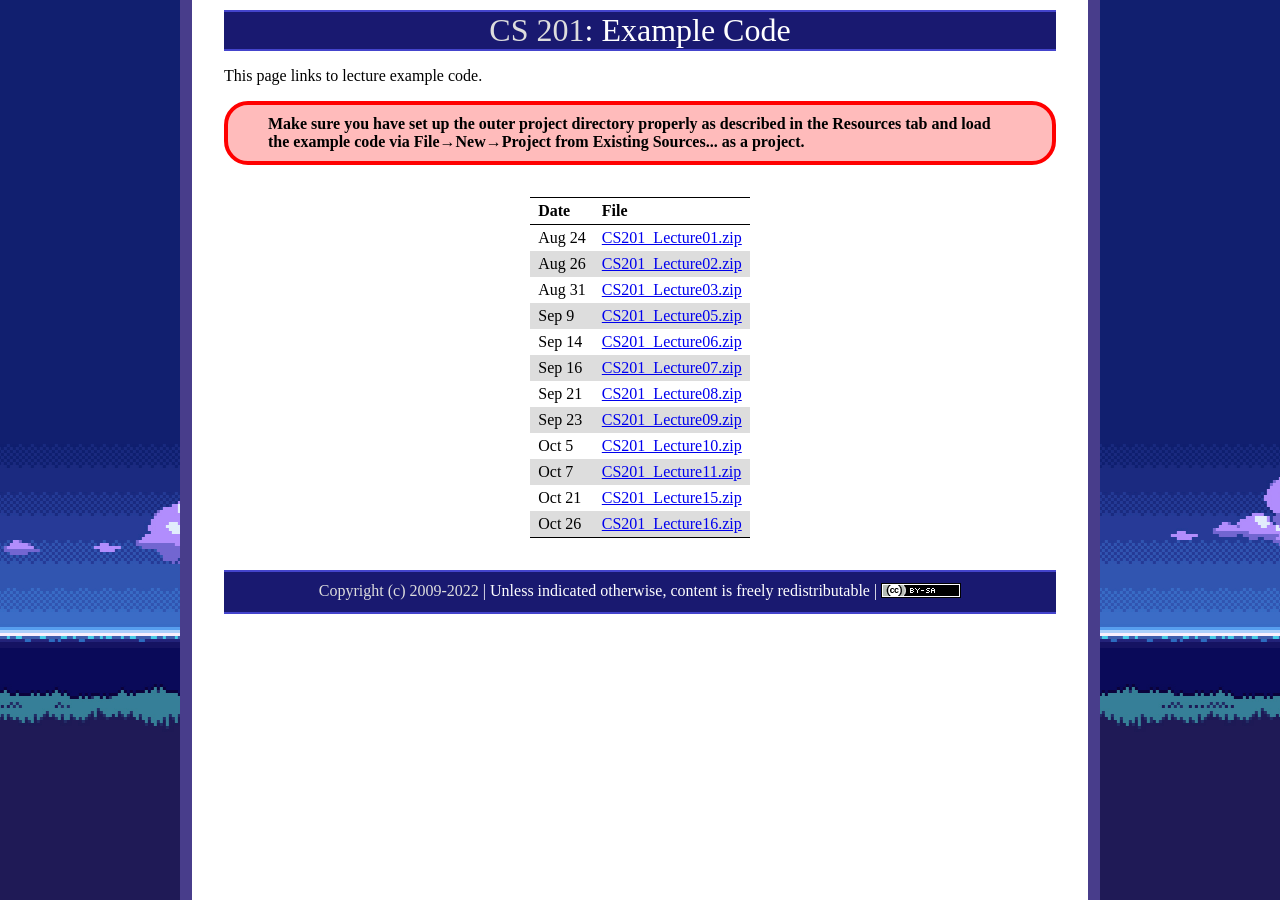
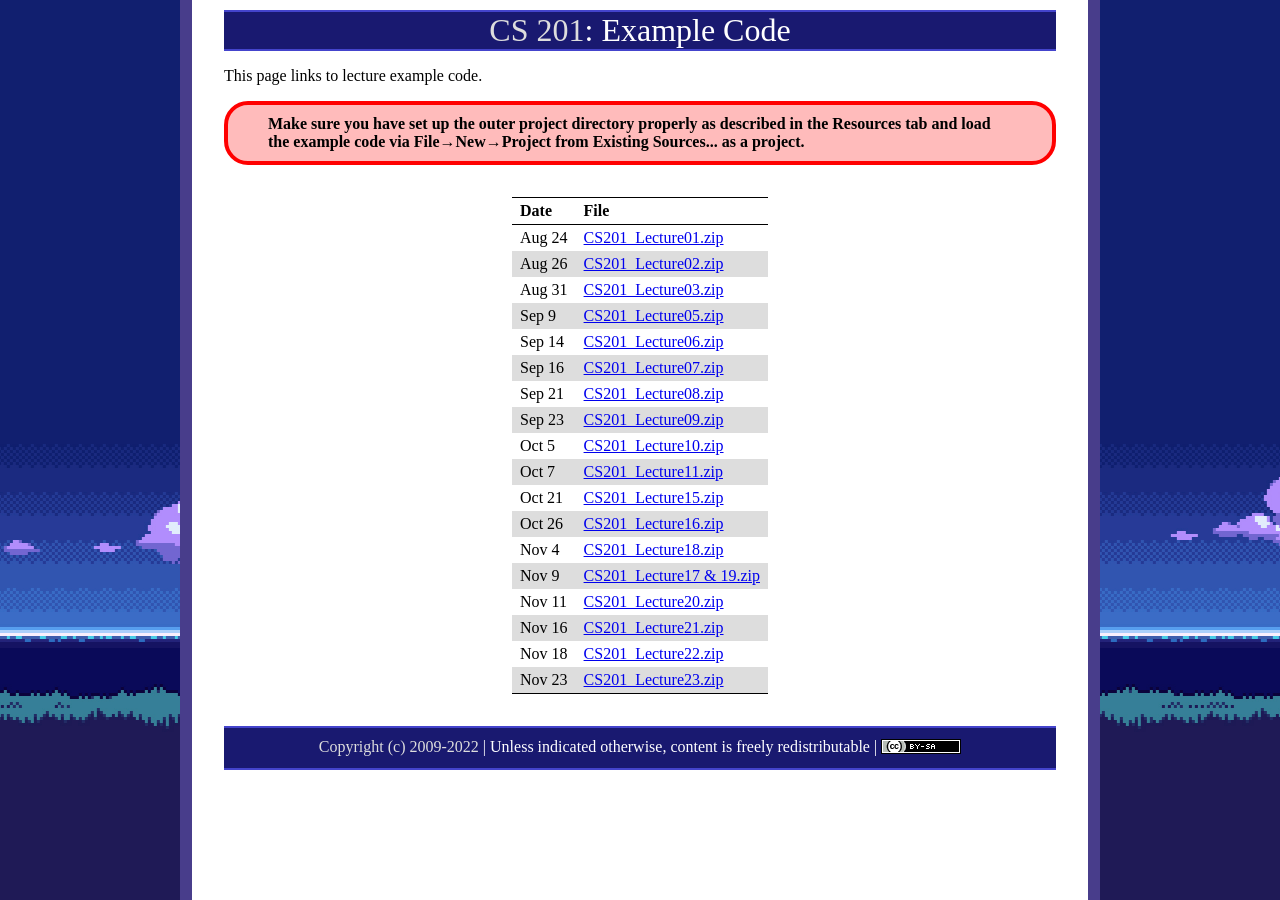
Before and after one commit to ycpcs/cs201-fall2026, a Jekyll site: the page built from examples/index.md, in a window 1280 px wide. Built offline with Jekyll 4.4.1, drawn with Linux system fonts in a browser that asks for light colours.

Commit message:
Update index.md

```diff
--- a/examples/index.md
+++ b/examples/index.md
@@ -23,3 +23,9 @@ Oct   5  | [CS201\_Lecture10.zip](L10.zip)
 Oct   7  | [CS201\_Lecture11.zip](L11.zip)
 Oct   21  | [CS201\_Lecture15.zip](L15.zip)
 Oct   26  | [CS201\_Lecture16.zip](L16.zip)
+Nov    4  | [CS201\_Lecture18.zip](L18.zip)
+Nov    9  | [CS201\_Lecture17 & 19.zip](L19.zip)
+Nov   11  | [CS201\_Lecture20.zip](L20.zip)
+Nov   16  | [CS201\_Lecture21.zip](L21.zip)
+Nov   18  | [CS201\_Lecture22.zip](L22.zip)
+Nov   23  | [CS201\_Lecture23.zip](L23.zip)
```
